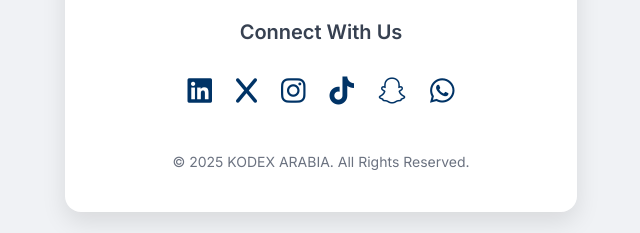
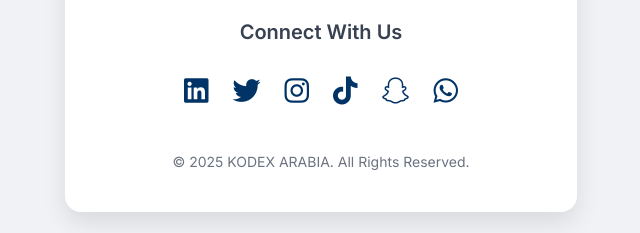
Before and after one commit to AbdullahBahar/price-panneling-project, a plain HTML site: page index.html in a window 1280 px wide. Shown: the part 701-934 px from the top of the page, 319-959 px from the left. Drawn offline with nearby package versions, Linux system fonts and the light colour scheme.

Commit message:
Update index.html

```diff
--- a/index.html
+++ b/index.html
@@ -5,13 +5,16 @@
   <meta name="viewport" content="width=device-width, initial-scale=1.0" />
   <title>KODEX ARABIA</title>
 
+  <!-- Favicon -->
+  <link rel="icon" href="favicon.png" type="image/png">
+
   <!-- TailwindCSS -->
   <script src="https://cdn.tailwindcss.com"></script>
 
   <!-- Font Awesome -->
   <link rel="stylesheet" href="https://cdnjs.cloudflare.com/ajax/libs/font-awesome/6.0.0/css/all.min.css">
 
-  <!-- Google Fonts: Inter + Montserrat -->
+  <!-- Google Fonts -->
   <link href="https://fonts.googleapis.com/css2?family=Inter:wght@400;500;600;700&family=Montserrat:wght@400;500;600&display=swap" rel="stylesheet" />
 
   <style>
@@ -33,11 +36,6 @@
 
     .contact-card:hover {
       transform: translateY(-5px);
-    }
-
-    .logo-container {
-      max-width: 280px;
-      margin: 0 auto;
     }
 
     .btn-primary {
@@ -81,8 +79,8 @@
     }
 
     .social-icon:hover {
-      transform: scale(1.2); /* Scaling effect */
-      color: #FFD700; /* Hover color */
+      transform: scale(1.2);
+      color: #FFD700;
     }
 
     .company-logo {
@@ -92,7 +90,6 @@
       margin: 0 auto 2rem;
       display: block;
     }
-
   </style>
 </head>
 <body class="flex items-center justify-center min-h-screen p-4 sm:p-6">
@@ -124,23 +121,22 @@
     <div class="text-center border-t border-gray-200 pt-6">
       <h2 class="text-xl font-semibold text-gray-700 mb-6">Connect With Us</h2>
       <div class="flex justify-center space-x-6">
-        <a href="https://www.linkedin.com/company/kodex-arabia/" target="_blank" rel="noopener noreferrer" aria-label="LinkedIn" class="social-icon">
+        <a href="https://www.linkedin.com/company/kodex-arabia/" target="_blank" aria-label="LinkedIn" class="social-icon">
           <i class="fab fa-linkedin"></i>
         </a>
-        <!-- X platform icon (formerly Twitter) -->
-        <a href="https://x.com/kodex_arabia" target="_blank" rel="noopener noreferrer" aria-label="X platform" class="social-icon">
-          <i class="fab fa-x twitter"></i>
+        <a href="https://twitter.com/kodex_arabia" target="_blank" aria-label="Twitter" class="social-icon">
+          <i class="fab fa-twitter"></i>
         </a>
-        <a href="https://www.instagram.com/kodex_arabia/" target="_blank" rel="noopener noreferrer" aria-label="Instagram" class="social-icon">
+        <a href="https://www.instagram.com/kodex_arabia/" target="_blank" aria-label="Instagram" class="social-icon">
           <i class="fab fa-instagram"></i>
         </a>
-        <a href="https://www.tiktok.com/@kodex_arabia" target="_blank" rel="noopener noreferrer" aria-label="TikTok" class="social-icon">
+        <a href="https://www.tiktok.com/@kodex_arabia" target="_blank" aria-label="TikTok" class="social-icon">
           <i class="fab fa-tiktok"></i>
         </a>
-        <a href="https://snapchat.com/t/cs7w47aM" target="_blank" rel="noopener noreferrer" aria-label="Snapchat" class="social-icon">
+        <a href="https://snapchat.com/t/cs7w47aM" target="_blank" aria-label="Snapchat" class="social-icon">
           <i class="fab fa-snapchat"></i>
         </a>
-        <a href="https://wa.me/qr/QVJ6UFPETO4ON1" target="_blank" rel="noopener noreferrer" aria-label="WhatsApp" class="social-icon">
+        <a href="https://wa.me/qr/QVJ6UFPETO4ON1" target="_blank" aria-label="WhatsApp" class="social-icon">
           <i class="fab fa-whatsapp"></i>
         </a>
       </div>
```
